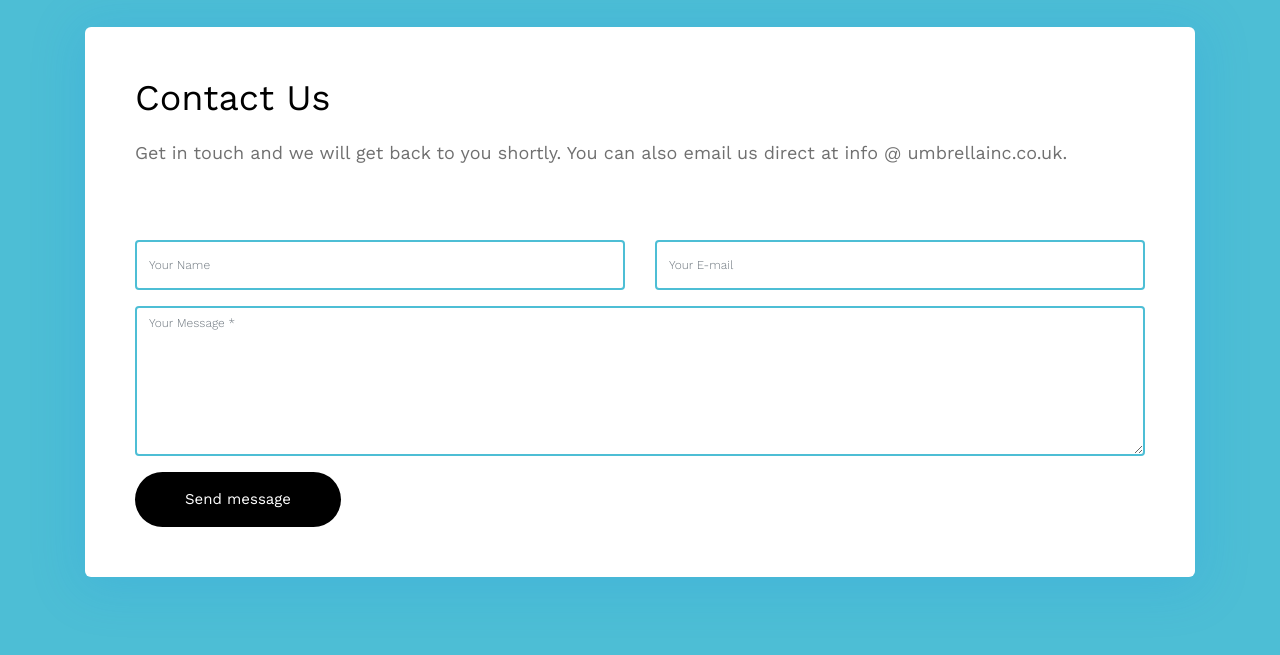
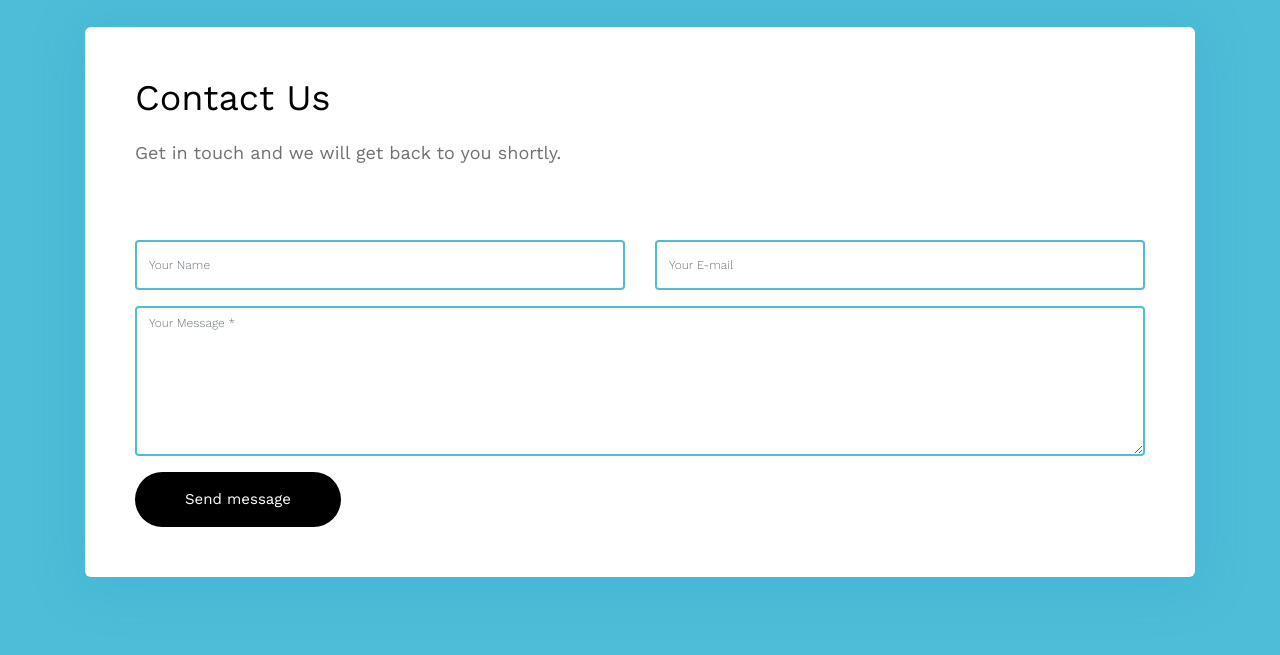
Before and after one commit to RichGreen/UmbrellaWeb, a plain HTML site: page index.htm in a window 1280 px wide. Shown: the part 4120-4775 px from the top of the page. Drawn offline with nearby package versions, Linux system fonts and the light colour scheme.

Commit message:
Update index.htm

```diff
--- a/index.htm
+++ b/index.htm
@@ -289,9 +289,7 @@
                             <div class="section_heading">
                                 <h3>Contact us</h3>
                                 <p>
-                                    Get in touch and we will get back to you shortly. You can also email us direct at info<!--#-->
-                                    @<!--#-->
-                                    umbrellainc.co.uk.
+                                    Get in touch and we will get back to you shortly.
                                 </p>
                             </div>
                         </div>
```
